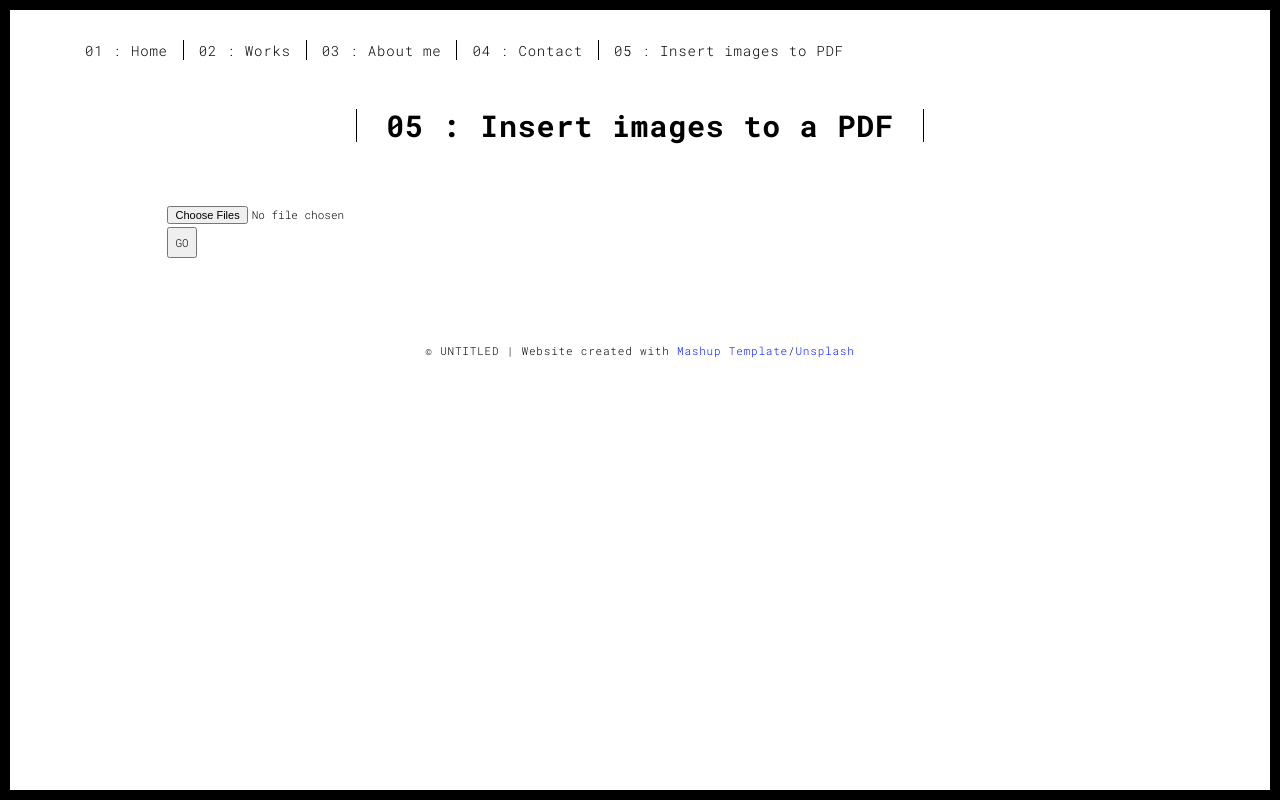
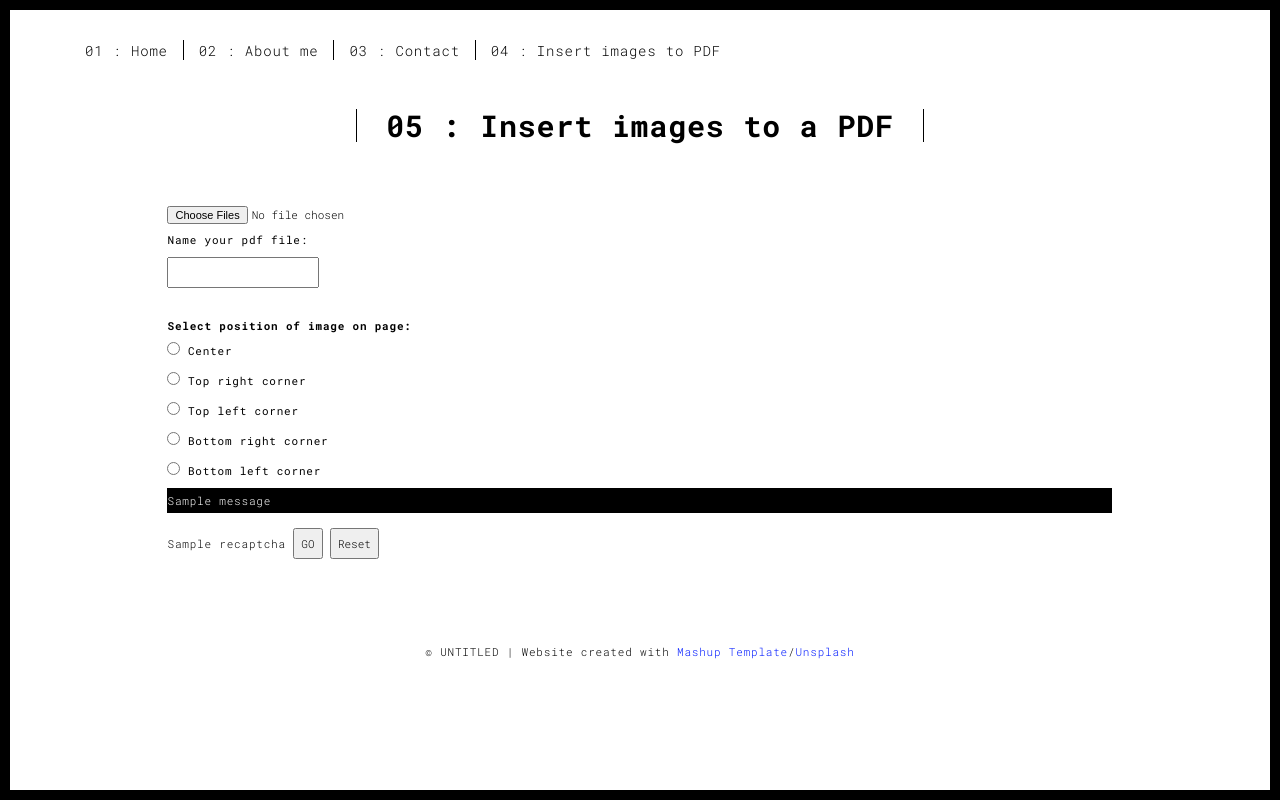
Before and after one commit to bodyazj96/portfo, a Python web app: template templates/imgtopdf.html in a window 1280 px wide. Run offline with Jinja, Linux system fonts and the light colour scheme; the template is opened without the code that fills it: most values are stand-ins (such as "Sample title", 1, 10 or a date in 2020); one stand-in notice (Sample message) is shown.

Commit message:
Update imgtopdf.html

```diff
--- a/templates/imgtopdf.html
+++ b/templates/imgtopdf.html
@@ -38,10 +38,9 @@
       <div class="collapse navbar-collapse" id="navbar-collapse">
         <ul class="nav navbar-nav ">
           <li><a href="./index.html" title="">01 : Home</a></li>
-          <li><a href="./works.html" title="">02 : Works</a></li>
-          <li><a href="./about.html" title="">03 : About me</a></li>
-          <li><a href="./contact.html" title="">04 : Contact</a></li>
-          <li><a href="./imgtopdf.html" title="">05 : Insert images to PDF</a></li>
+          <li><a href="./about.html" title="">02 : About me</a></li>
+          <li><a href="./contact.html" title="">03 : Contact</a></li>
+          <li><a href="./imgtopdf.html" title="">04 : Insert images to PDF</a></li
         </ul>
 
 
@@ -62,20 +61,36 @@
             <div class="col-md-10 col-md-offset-1">
                 <form action="imgtopdf" method=post enctype=multipart/form-data>
                   <input type=file name=files[] multiple=True autocomplete=off required>
+                  <label for=name>Name your pdf file:</label><br>
+                  <input type=text id=name name=pdf_name required><br>
+                  <br><b>Select position of image on page:</b><br>
+                  <input type=radio id=center name=position value=center required>
+                  <label for=center>Center</label><br>
+                  <input type=radio id='top right corner' name=position value='top right corner'>
+                  <label for='top right corner'>Top right corner</label><br>
+                  <input type=radio id='top left corner' name=position value='top left corner'>
+                  <label for='top left corner'>Top left corner</label><br>
+                  <input type=radio id='bottom right corner' name=position value='bottom right corner'>
+                  <label for='bottom right corner'>Bottom right corner</label><br>
+                  <input type=radio id='bottom left corner' name=position value='bottom left corner'>
+                  <label for='bottom left corner'>Bottom left corner</label><br>
+                  {% with messages = get_flashed_messages(with_categories=True) %}
+                    {% if messages %}
+                      {% for category, msg in messages %}
+                        <div class="alert-{{category}}"<p>{{msg}}</p></div>
+                      {% endfor %}
+                    {% endif %}
+                  {% endwith %}
+                  {{ recaptcha }}
                   <input type=submit value=GO>
-                </form>
-                    </div>
-                  </div>
+                  <input type=reset>
                 </form>
             </div>
-
           </div>
-
-       </div>
+        </div>
       </div>
     </div>
-  </div>
-
+</div>
 
 <footer class="footer-container text-center">
   <div class="container">
@@ -93,6 +108,7 @@
   });
 </script>
 
+
 <!-- Google Analytics: change UA-XXXXX-X to be your site's ID
 
 <script>
@@ -106,6 +122,7 @@
   ga('send', 'pageview');
 </script>
 
---> <script type="text/javascript" src="./static/main.70a66962.js"></script></body>
+--> <script type="text/javascript" src="./static/main.70a66962.js"></script>
+</body>
 
 </html>
```
